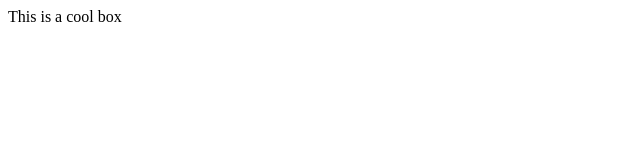
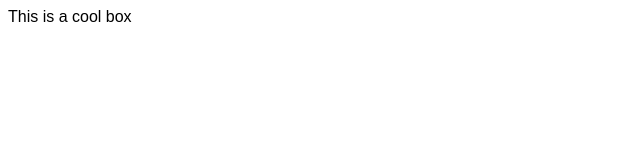
Before and after one commit to akshay-mathew/akshay-mathew, a plain HTML site: page Assignment 3/Part 2/index.html in a window 1280 px wide. Shown: the full height of the page, 0-640 px from the left. Drawn offline with Linux system fonts and the light colour scheme.

Commit message:
linked the css file for the Part 2

```diff
--- a/Assignment 3/Part 2/index.html
+++ b/Assignment 3/Part 2/index.html
@@ -4,7 +4,7 @@
     <meta charset="utf-8">
     <meta name="viewport" content="width=device-width">
     <title>Cool box</title>
-
+    <link rel="stylesheet" href="style.css">
   </head>
   <body>
       <div>This is a cool box</div>
--- a/Assignment 3/Part 2/style.css
+++ b/Assignment 3/Part 2/style.css
@@ -3,3 +3,7 @@ html {
 }
 
 /* Your CSS below here */
+div {
+  width: 200px;
+
+}
```
